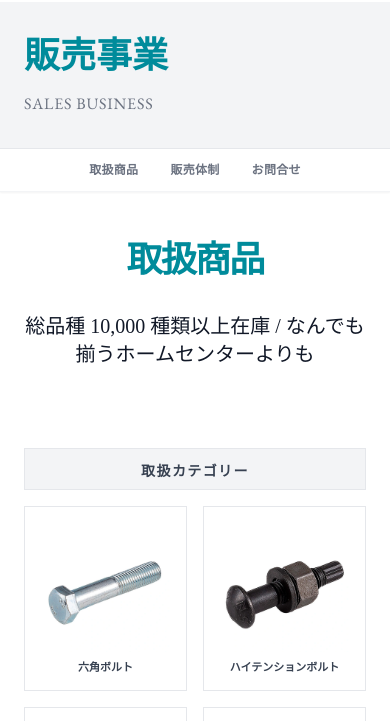
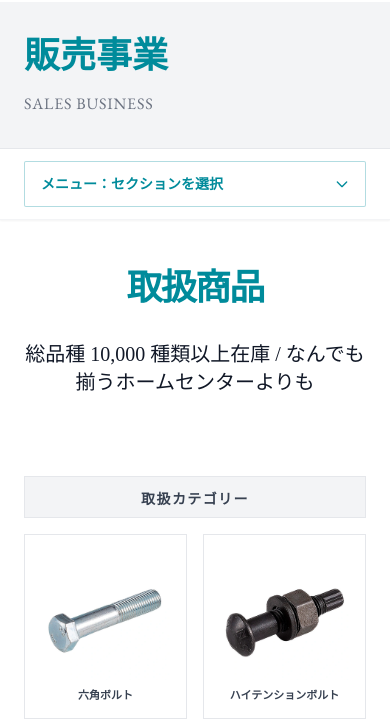
Before and after one commit to hit-maru/touhokunedi-renew, an Astro site: page /sales in a window 390 px wide. Shown: the part 78-799 px from the top of the page. Built offline with nearby package versions, Linux system fonts and the light colour scheme; Astro itself is replaced by a stand-in of ours; a web font is replaced by a local one.

Commit message:
fix: 販売事業ページのスマホメニュー導入とスクロール位置調整

```diff
--- a/src/pages/sales.astro
+++ b/src/pages/sales.astro
@@ -5,18 +5,38 @@
 
 <Layout title="販売事業 | 東北ネヂ製造株式会社">
 
-  {/* ヒーローエリア：現状維持 */}
-   <div class="bg-gray-100 pt-[90px] pb-8 border-b border-gray-200">
+  {/* ヒーローエリア：id="top" を追加 */}
+   <div id="top" class="bg-gray-100 pt-[90px] pb-8 border-b border-gray-200">
     <div class="container mx-auto px-6">
       <h1 class="text-4xl md:text-5xl font-mincho font-bold text-[#008B9B] mb-4">販売事業</h1>
       <p class="text-gray-500 font-serif tracking-wider uppercase">SALES BUSINESS</p>
     </div>
   </div>
 
-  {/* スティッキーナビゲーション */}
+  {/* スティッキーナビゲーション：既存メニューを維持したレスポンシブ仕様 */}
   <div class="sticky top-20 bg-white/95 backdrop-blur z-40 border-b border-gray-100 shadow-sm">
     <div class="container mx-auto px-6 py-3">
-      <nav class="flex flex-row justify-center gap-8 text-[12px] md:text-[13px] md:text-[13px] tracking-wide font-bold text-gray-500 font-mb101 uppercase">
+
+      {/* 📱 スマホ用：セレクトボックス型 (md:hidden) */}
+      <div class="md:hidden relative">
+        <select
+          onchange="window.location.hash = this.value"
+          class="w-full bg-white border border-[#008B9B]/30 text-[#008B9B] text-sm font-bold rounded-sm px-4 py-3 appearance-none focus:outline-none focus:ring-2 focus:ring-[#008B9B] font-mb101"
+        >
+          <option value="#">メニュー：セクションを選択</option>
+          <option value="#products">取扱商品</option>
+          <option value="#system">販売体制</option>
+          <option value="#inquiry">お問合せ</option>
+        </select>
+        <div class="absolute inset-y-0 right-4 flex items-center pointer-events-none">
+          <svg class="w-4 h-4 text-[#008B9B]" fill="none" stroke="currentColor" viewBox="0 0 24 24">
+            <path d="M19 9l-7 7-7-7" stroke-linecap="round" stroke-linejoin="round" stroke-width="2"/>
+          </svg>
+        </div>
+      </div>
+
+      {/* 💻 PC用：横並びメニュー (hidden md:flex) */}
+      <nav class="hidden md:flex flex-row justify-center gap-10 text-[13px] font-bold text-gray-500 font-mb101 uppercase tracking-wide">
         <a href="#products" class="hover:text-[#008B9B] transition-colors">取扱商品</a>
         <a href="#system" class="hover:text-[#008B9B] transition-colors">販売体制</a>
         <a href="#inquiry" class="hover:text-[#008B9B] transition-colors">お問合せ</a>
@@ -24,7 +44,7 @@
     </div>
   </div>
 
-  <div class="[&>section]:scroll-mt-[120px]">
+  <div class="[&>section]:scroll-mt-[140px]">
 
     {/* 1. 取扱商品セクション */}
     <section id="products" class="pt-12 pb-12 bg-white">
@@ -245,10 +265,13 @@
           </div>
 
           <div class="text-center pt-8">
-            <button type="submit" class="bg-[#008B9B] text-white font-bold px-24 py-4 min-w-[320px] font-mb101 text-[16px] hover:bg-[#006064] transition-all shadow-lg hover:shadow-none translate-y-0 hover:translate-y-1">
-              内容を確認して送信する
-            </button>
-          </div>
+  <button
+    type="submit"
+    class="bg-[#008B9B] text-white font-bold w-full md:w-auto md:px-24 py-4 font-mb101 text-[16px] hover:bg-[#006064] transition-all shadow-lg hover:shadow-none translate-y-0 hover:translate-y-1"
+  >
+    内容を確認して送信する
+  </button>
+</div>
         </form>
       </div>
     </section>
```
